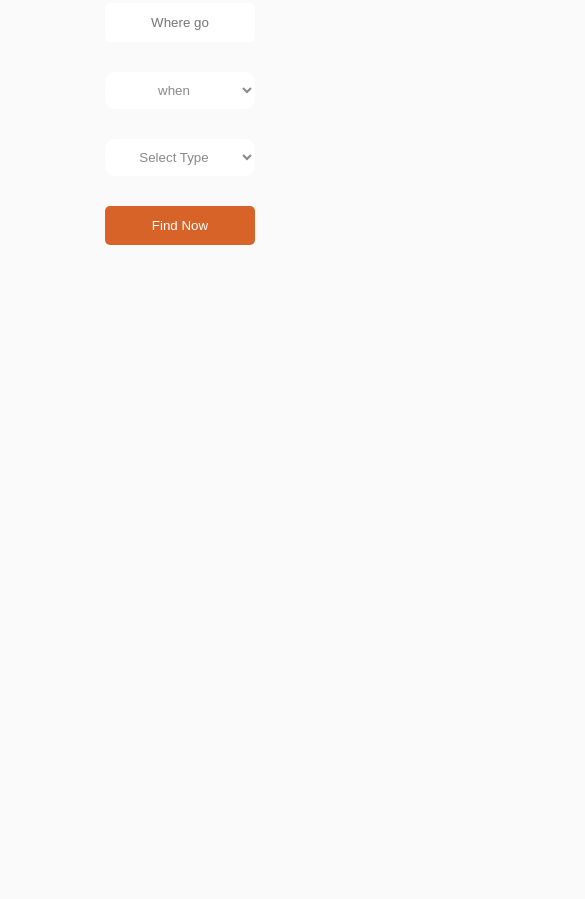
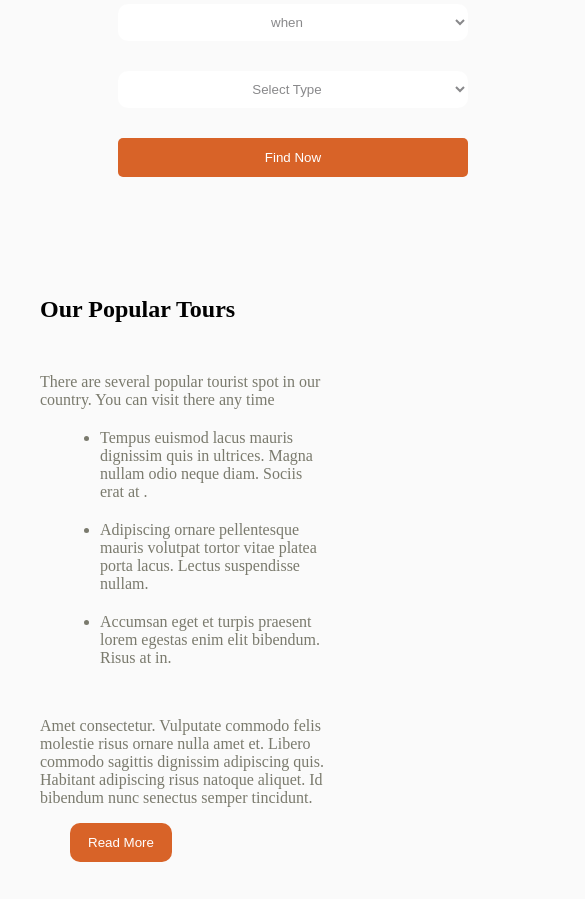
Before and after one commit to Emrandu1989/a2, a plain HTML site: page index.html in a window 390 px wide. Shown: the part 478-1377 px from the top of the page, 585 px wide, since content can reach past the window. Before the commit the page ends 1124 px from the top, so only its background shows below. Drawn offline with Linux system fonts and the light colour scheme.

Commit message:
make popular section responsive

```diff
--- a/index.html
+++ b/index.html
@@ -20,6 +20,9 @@
                       <a href="">Testimonial</a>
                       <a href="">Blog</a>
                       <a href="">Contact</a>
+                  </div>
+                  <div class="hide">
+                    <i class="fa-solid fa-bars"></i>
                   </div>
 
              </div>
@@ -57,6 +60,27 @@
 
                   </div>
             </div>
+
+            <section id="tour-section">
+                 <div class="container">
+                     <div class="tour-content">
+                         <h2>Our Popular Tours</h2>
+                         <p>There are several popular tourist spot in our country. You can visit there any time</p>
+                         <ul>
+                            <li>Tempus euismod lacus mauris dignissim quis in ultrices. Magna nullam odio neque diam. Sociis erat at .</li>
+                            <li>Adipiscing ornare pellentesque mauris volutpat tortor vitae platea porta lacus. Lectus suspendisse nullam.</li>
+                            <li> Accumsan eget et turpis praesent lorem egestas enim elit bibendum. Risus at in.</li>
+                         </ul>
+                         <p>Amet consectetur. Vulputate commodo felis molestie risus
+                            ornare nulla amet et. Libero commodo sagittis dignissim adipiscing quis. Habitant adipiscing risus natoque aliquet. Id bibendum nunc senectus semper tincidunt. </p>
+                         <button>Read More</button>
+                     </div>
+                     <div class="tour-img">
+                          <img src="./Images/Rectangle 4.png" alt="">
+                     </div>
+
+                 </div>
+            </section>
      </main>
      <footer>
 
--- a/styles/styles.css
+++ b/styles/styles.css
@@ -19,6 +19,9 @@ p{
 .name{
     display: flex;
     gap: 30px;
+}
+.hide{
+    display: none;
 }
 .nav a{
     text-decoration: none;
@@ -85,3 +88,84 @@ p{
 
 
 }
+
+/* tour section styles */
+.tour-content{
+    width: 50%;
+}
+#tour-section{
+    margin-top: -320px;
+}
+.tour-img{
+    width: 50%;
+    margin-left: 200px;
+}
+ul li{
+    color: rgb(122, 122, 109);
+    margin: 20px;
+}
+.tour-content p{
+    color: rgb(122, 122, 109);
+    margin-top: 50px;
+}
+
+
+/* Responsive for mobile device */
+
+@media screen and (max-width:600px) {
+    .container{
+        display: flex;
+
+
+}
+.name{
+    display: flex;
+    gap: 10px;
+}
+.nav a{
+   display: none;
+}
+.hide{
+    display: inline;
+}
+body{
+    max-width: 576px;
+     max-width: 500px;
+}
+#banner{
+    background-image: url("../Images/banner.png");
+
+    width:576px;
+    height: px;
+    padding-top: 70px;
+}
+
+
+
+.input-area  *{
+    width: 350px;
+
+}
+ button{
+    margin-left: 30px;
+
+}
+
+/* popular tour style */
+.tour-content{
+    width: 100%;
+}
+#tour-section .container{
+     display: flex;
+     flex-direction: column;
+     gap: 40px;
+}
+.tour-img{
+    width: 100%;
+    margin-left: 0px;
+    margin-right: 5px;
+}
+
+
+
+}
```
